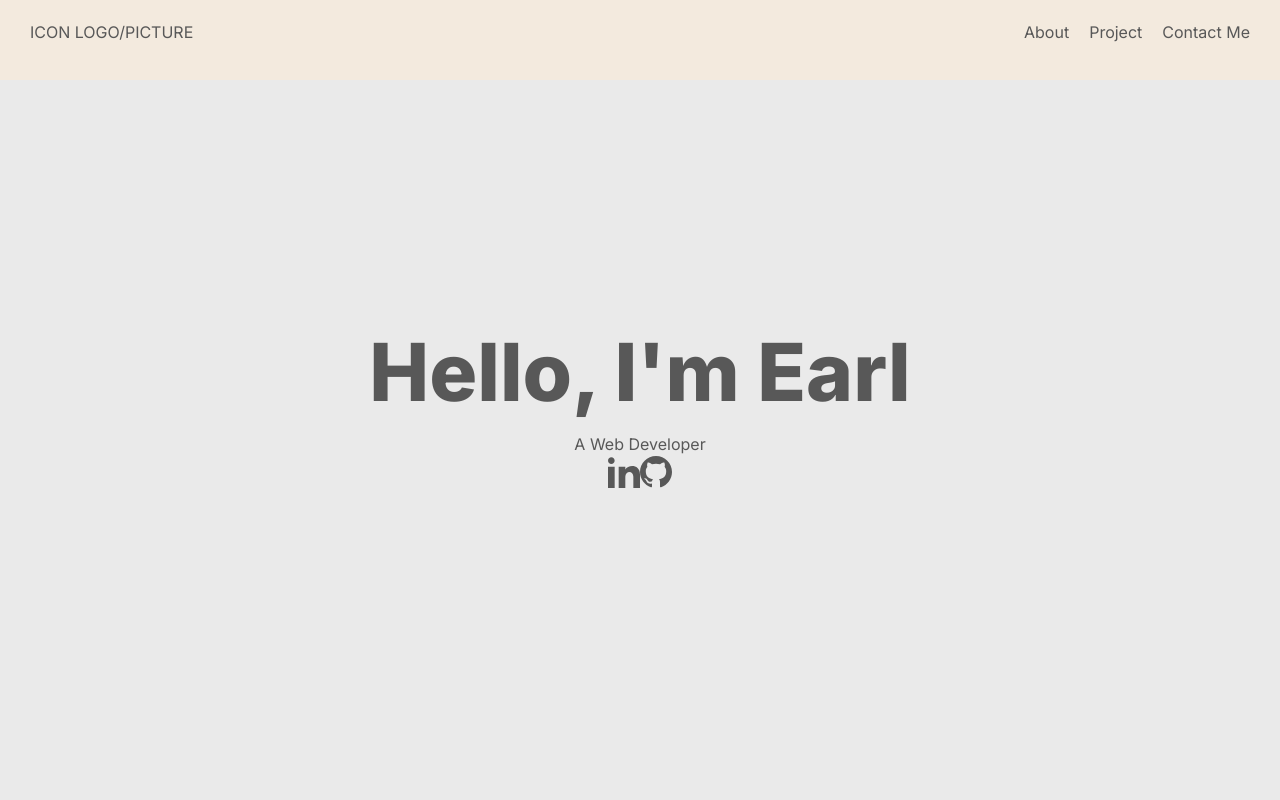
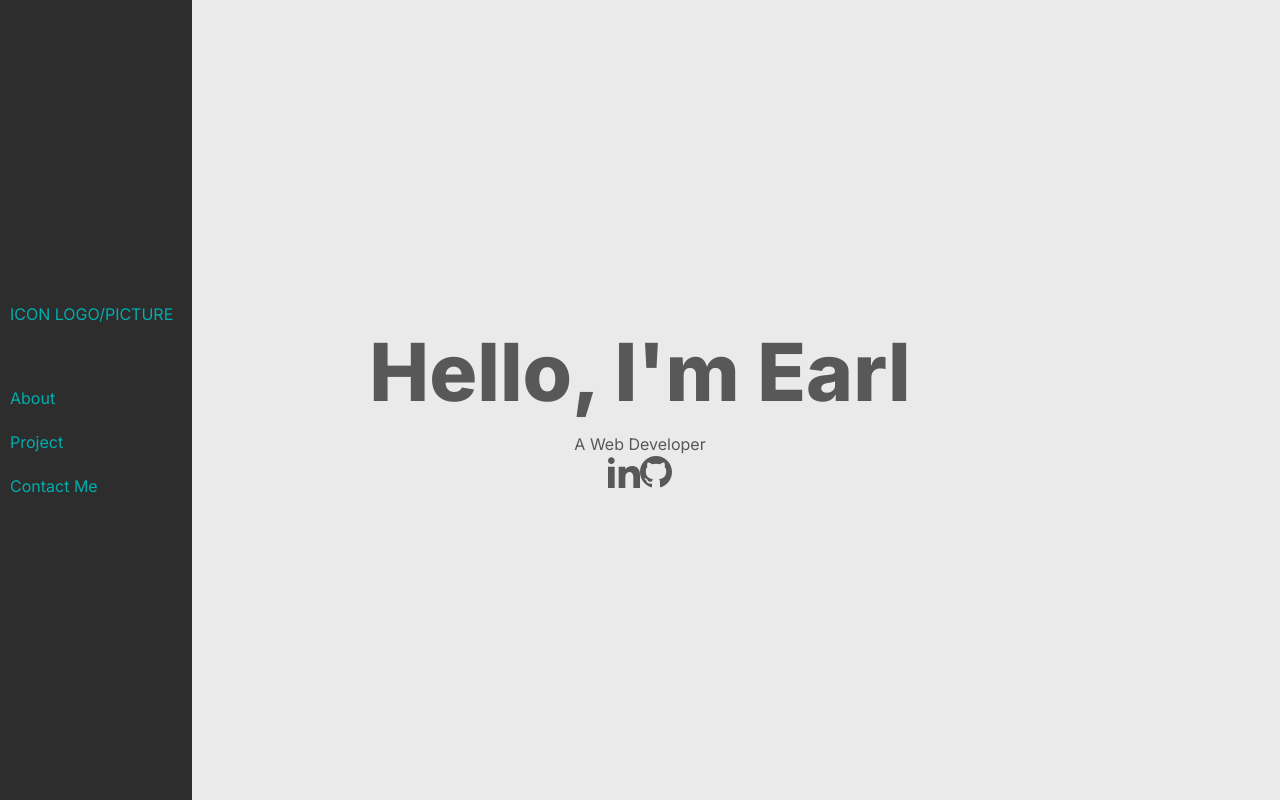
Before and after one commit to bLuEsKy140506/mywebsiteportfolio, a Next.js app: page / in a window 1280 px wide. Built offline with nearby package versions, Linux system fonts and the light colour scheme.

Commit message:
initial setup modified

```diff
--- a/semantic-parts/Header.css
+++ b/semantic-parts/Header.css
@@ -1,13 +1,16 @@
 .header-container {
   position: absolute;
   top: 0;
-  width: 100vw;
-  height: 10vh;
+  width: 15vw;
+  height: 100vh;
   display: flex;
-  justify-content: space-between;
-  padding: 20px 30px;
-  background-color: rgba(250, 235, 215, 0.596);
+  justify-content: center;
+  flex-direction: column;
+  gap: 60px;
+  padding: 20px 10px;
+  background-color: rgba(5, 5, 5, 0.822);
   z-index: 1;
+  color: rgb(0, 173, 173);
 }
 
 .logo-container {
@@ -16,6 +19,7 @@
 
 .nav-container {
   display: flex;
+  flex-direction: column;
   width: 80vw;
   gap: 20px;
   justify-content: end;
```
